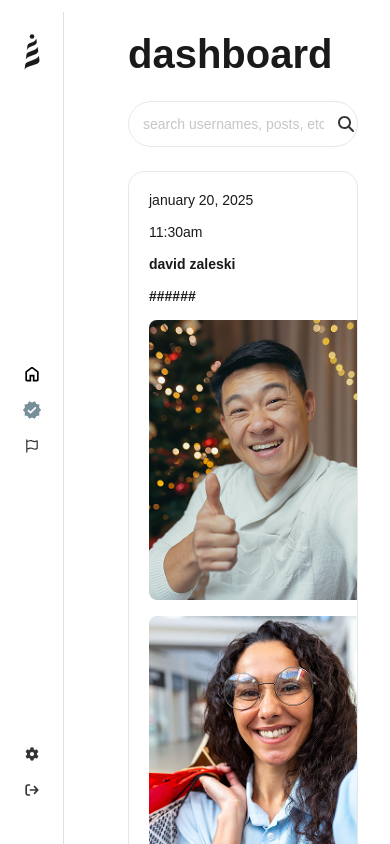
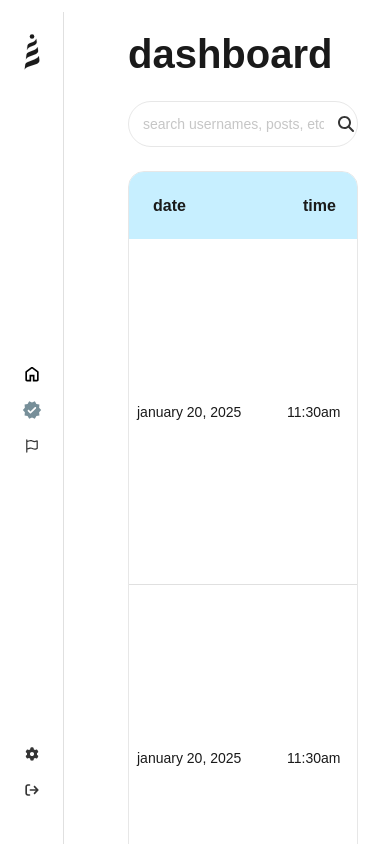
Before and after one commit to yancietroy/nextjs-sample-project, a Next.js app: page /Verification in a window 390 px wide. Built offline with nearby package versions, Linux system fonts and the light colour scheme.

Commit message:
responsive adjustments

```diff
--- a/styles/table.module.css
+++ b/styles/table.module.css
@@ -12,12 +12,16 @@
   width: 100%;
   border-collapse: collapse;
   border-radius: 16px;
-  overflow: hidden;
+  table-layout: fixed; /* Ensures consistent column widths */
+
 }
 
 /* Table Header */
 .table thead {
   background: #c7efff;
+  position: sticky;
+  top: 0;
+  z-index: 2;
 }
 
 .table th {
@@ -53,47 +57,24 @@
   cursor: pointer;
 }
 
+
 /* Responsives */
 @media (max-width: 768px) {
   .tableContainer {
     overflow-x: auto;
   }
-
-  .table thead {
-    display: none;
-  }
-  .truncatedText {
-    max-width: 100%;
-    white-space: normal;
-    overflow: visible;
-    text-overflow: unset;
-  }
-  .table tbody tr {
-    display: flex;
-    flex-direction: column;
-    gap: 10px;
-    padding: 10px;
-    border-bottom: 1px solid #e0e0e0;
+  .table {
+    min-width: 900px;
   }
 
   .table td {
-    height: auto !important;
-    width: 100%;
-    display: flex;
-    flex-direction: row;
-    align-items: center;
-    justify-content: space-between;
-    padding: 8px;
+    height: auto;
+    width: auto;
+    padding: 12px;
     font-size: 14px;
+    display: table-cell; /* Keeps original table layout */
   }
 
-  .profileImage,
-  .verificationImage {
-    width: 120px;
-    height: auto;
-    max-height: 150px;
-    object-fit: cover;
-  }
 
   .actionColumn {
     flex-direction: row;
@@ -101,10 +82,4 @@
     width: 100%;
     gap: 8px;
   }
-
-  .verifyButton,
-  .rejectButton {
-    width: auto;
-    padding: 10px 20px;
-  }
 }
--- a/styles/verificationTable.module.css
+++ b/styles/verificationTable.module.css
@@ -2,7 +2,6 @@
 .tableContainer {
   width: 100%;
   overflow-x: auto;
-  overflow-y: auto;
   border-radius: 16px;
   border: 1px solid rgba(26, 26, 26, 0.1);
   height: calc(100vh - 120px);
@@ -82,7 +81,9 @@
   font-size: 16px;
   width: 100%;
   height: 448px;
-
+  white-space: nowrap;
+  overflow: hidden;
+  text-overflow: ellipsis;
 }
 
 /* Profile & Verification Images */
@@ -144,30 +145,30 @@
 @media (max-width: 768px) {
     .tableContainer {
       overflow-x: auto;
-      height: auto;
+      display: block;
+      white-space: nowrap;
     }
-
+    .table {
+      min-width: 900px;
+      table-layout: fixed;
+    }
     .table thead {
-      display: none;
-    }
-
-    .table tbody tr {
-      display: flex;
-      flex-direction: column;
-      border-bottom: 1px solid #e0e0e0;
-      padding: 12px;
-    }
-
+      display: table-header-group;
+  }
+  .table tbody {
+    display: table-row-group;
+}
+.table tr {
+  display: table-row;
+}
     .table td {
-      display: flex;
-      justify-content: space-between;
-      align-items: center;
-      text-align: left;
-      width: 100%;
+      width: auto;
       height: auto;
       padding: 8px;
       font-size: 14px;
-    }
+      display: table-cell;
+      white-space: nowrap;
+        }
 
     /* Mobile Image  */
     .profileImage,
@@ -178,8 +179,7 @@
     }
 
     .actionColumn {
-      flex-direction: row;
-      justify-content: center;
+      display: table-cell;
       width: 100%;
       gap: 8px;
     }
```
Also changed, not shown: styles/signin.module.css (+37 -1 lines).
